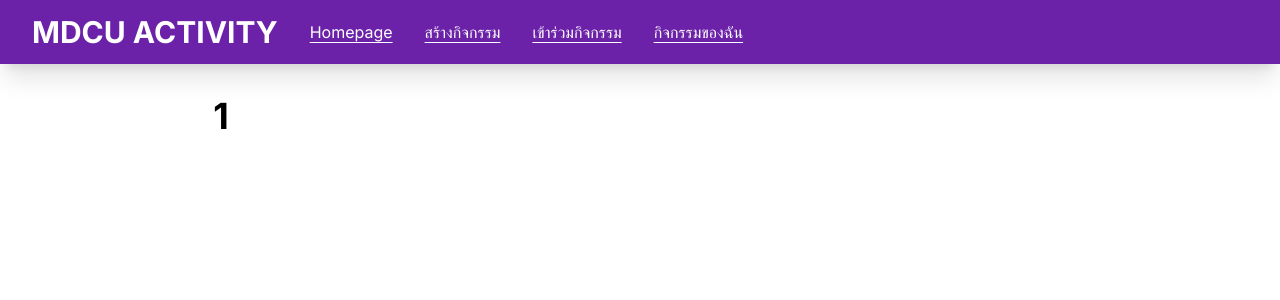
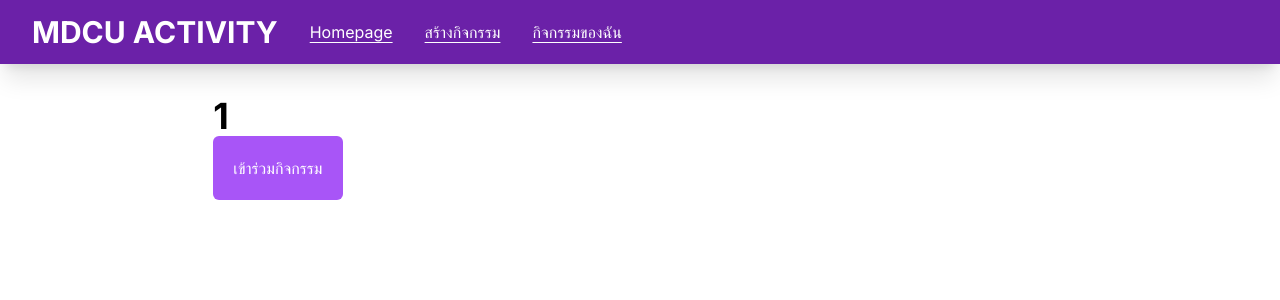
Before and after one commit to WW-co/MDCUActivity, a Next.js app: page /activity/1 in a window 1280 px wide. Shown: the top 300 px of the page. Built offline with nearby package versions, Linux system fonts and the light colour scheme.

Commit message:
deljoinact,addjoinactbutton

```diff
--- a/src/app/activity/[id]/page.tsx
+++ b/src/app/activity/[id]/page.tsx
@@ -9,6 +9,19 @@ interface Activity {
     department: string;
 }
 
+const baseActivities: Activity[] = [
+  {
+      actDetail: "activity",
+      actID: "1",
+      actName: "hi",
+      department: "ฝ่ายA"
+  }
+]
+
+const handleClick = () => {
+  alert('ไม่มีกิจกรรมให้เข้าร่วมหรอก ทำไม่เป็น');
+};
+
 export default function Page({ params }: { params: { id: string }}) {
     const [activity, setActivity] = useState<Activity>();
 
@@ -16,6 +29,7 @@ export default function Page({ params }: { params: { id: string }}) {
     <div className="w-2/3">
       <h1 className="text-4xl font-bold">{params.id} {activity?.actID}</h1>
       <h2 className="text-xl"> {activity?.actName}</h2>
+      <button  onClick={handleClick} className="text-white bg-purple-500 p-5 rounded-md hover:bg-purple-300">เข้าร่วมกิจกรรม</button>
     </div>
   </div>;
 }
--- a/src/app/joinact/page.tsx
+++ /dev/null
@@ -1,7 +0,0 @@
-type Props = {};
-
-const page = (props: Props) => {
-  return <div>หน้านี้ไว้เข้าร่วมกิจกรรม</div>;
-};
-
-export default page;
--- a/src/components/Header.tsx
+++ b/src/components/Header.tsx
@@ -23,14 +23,6 @@ function Header() {
         </li>
         <li>
           <Link
-            href="/joinact"
-            className="underline underline-offset-4 hover:no-underline"
-          >
-            เข้าร่วมกิจกรรม
-          </Link>
-        </li>
-        <li>
-          <Link
             href="/myact"
             className="underline underline-offset-4 hover:no-underline"
           >
```
